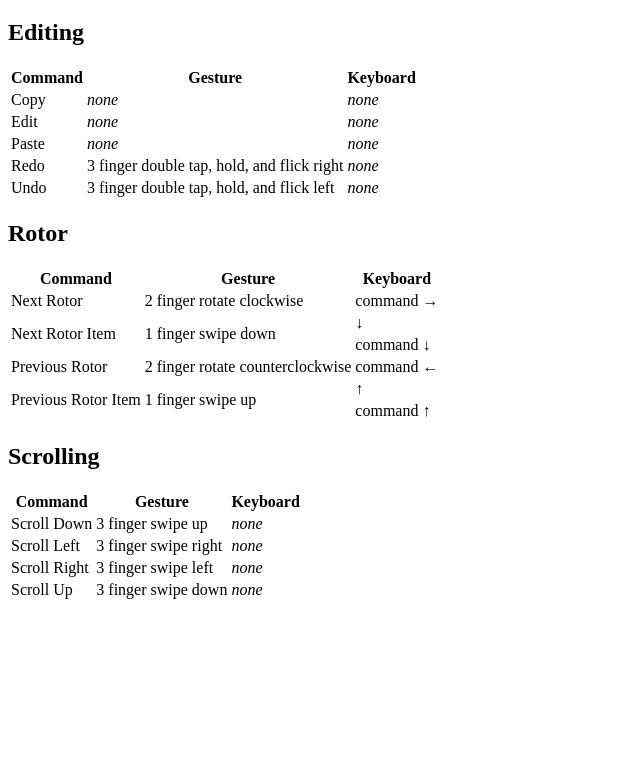
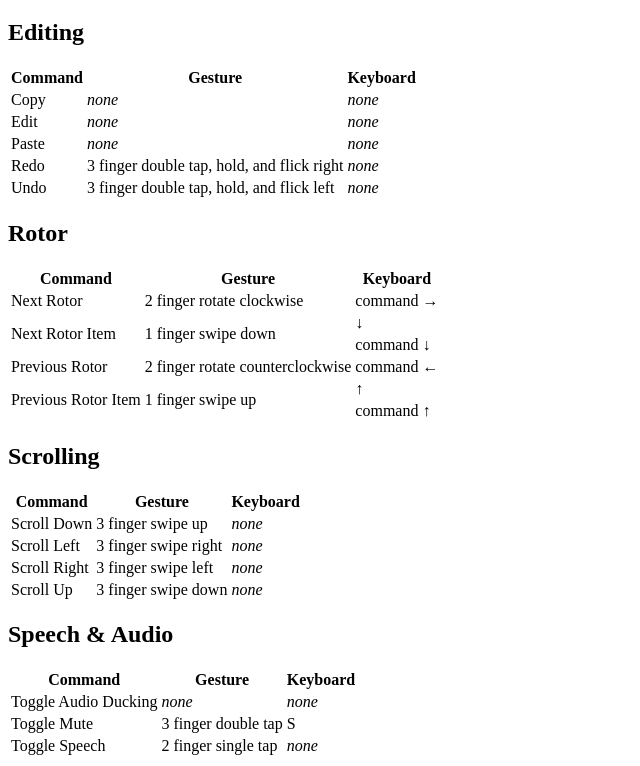
Before and after one commit to funcJeff/blog, a plain HTML site: page iphonevoiceoverallcommands.html in a window 1280 px wide. Shown: the part 2190-2956 px from the top of the page, without its empty margins (0-640 px from the left). Before the commit the page ends 2800 px from the top, so only its background shows below. Drawn offline with Linux system fonts and the light colour scheme.

Commit message:
Add 'Speech & Audio' table

```diff
--- a/iphonevoiceoverallcommands.html
+++ b/iphonevoiceoverallcommands.html
@@ -138,5 +138,13 @@
         <tr><td>Scroll Up<td>3 finger swipe down<td><em>none</em>
     </tbody></table>
 
+    <h2>Speech & Audio</h2>
+    <table><tbody>
+        <tr><th>Command<th>Gesture<th>Keyboard
+        <tr><td>Toggle Audio Ducking<td><em>none</em><td><em>none</em>
+        <tr><td>Toggle Mute<td>3 finger double tap<td>S
+        <tr><td>Toggle Speech<td>2 finger single tap<td><em>none</em>
+    </tbody></table>
+
   </body>
 </html>
```
